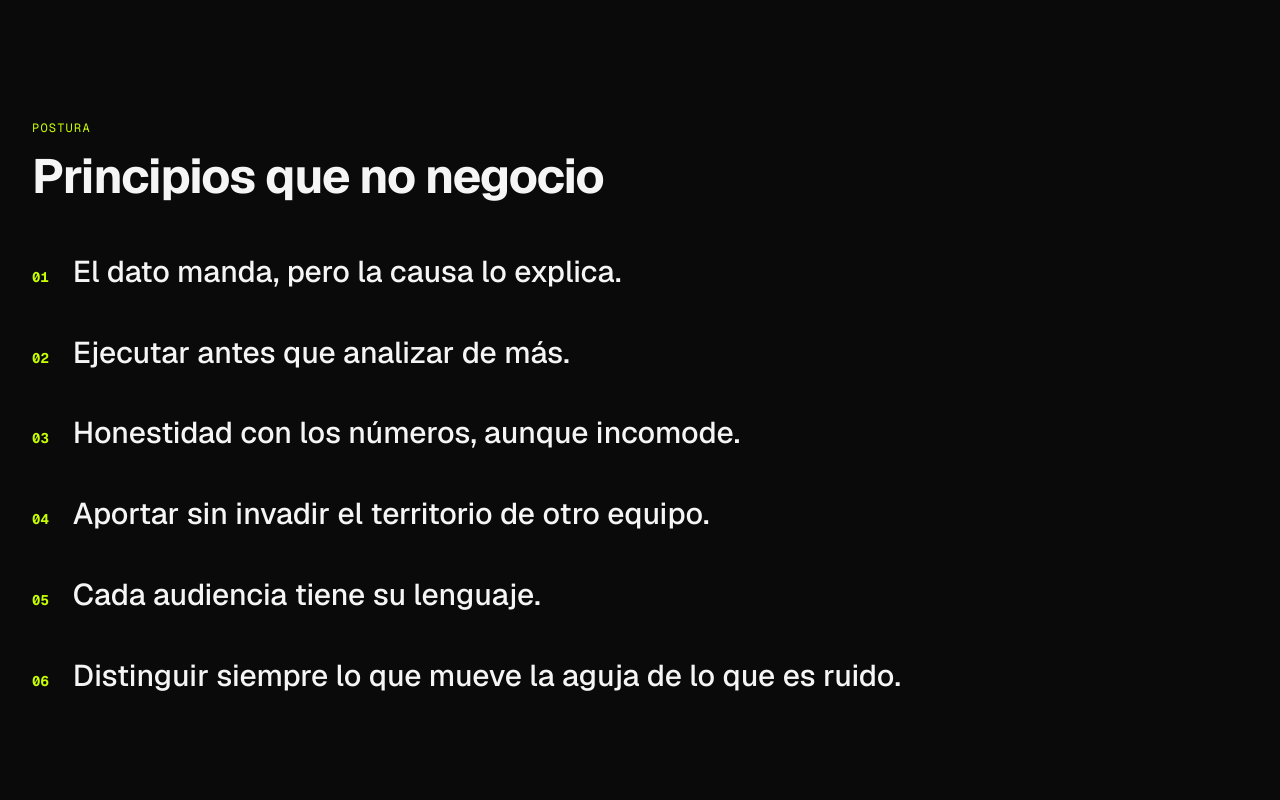
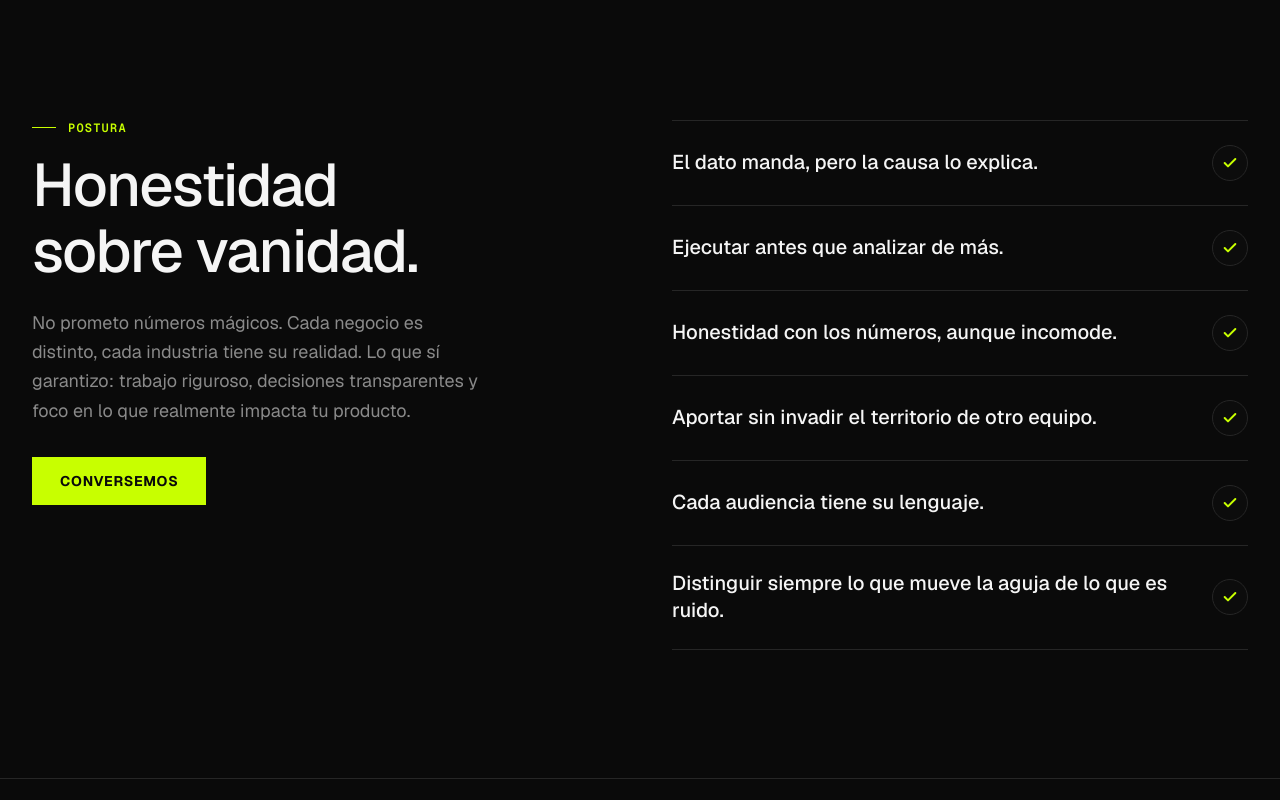
Before and after one commit to leandrodesignux-ux/Leandrobalbian, a Next.js app: page / in a window 1280 px wide. Shown: the part 7520-8320 px from the top of the page. Built offline with nearby package versions, Linux system fonts and the light colour scheme.

Commit message:
redesign: sección Postura a layout dos columnas con checkmarks y CTA

```diff
--- a/src/components/sections/Services.tsx
+++ b/src/components/sections/Services.tsx
@@ -20,7 +20,7 @@ import {
   principles,
   impactMetrics,
 } from "@/data/services";
-import { Plus, Minus, ArrowRight } from "lucide-react";
+import { Plus, Minus, ArrowRight, Check } from "lucide-react";
 
 function MethodologyCard({
   service,
@@ -423,29 +423,55 @@ export function Services() {
       {/* Principles */}
       <section className="border-y border-border py-24 md:py-32">
         <Container>
+          <div className="grid items-start gap-12 lg:grid-cols-2 lg:gap-16">
+            {/* Left column */}
             <motion.div
-            className="mb-12 max-w-3xl"
+              className="lg:sticky lg:top-32"
               initial="hidden"
               whileInView="visible"
               viewport={viewportOnce}
               variants={staggerContainer}
             >
+              <motion.div
+                variants={fadeUp}
+                className="mb-4 flex items-center gap-3"
+              >
+                <span className="h-px w-6 bg-accent" />
+                <span className="font-mono text-xs font-semibold uppercase tracking-widest text-accent">
+                  Postura
+                </span>
+              </motion.div>
+
+              <motion.h3
+                variants={fadeUp}
+                className="text-balance text-4xl font-medium leading-[1.1] tracking-tight text-primary sm:text-5xl md:text-6xl"
+              >
+                Honestidad sobre vanidad.
+              </motion.h3>
+
               <motion.p
                 variants={fadeUp}
-              className="mb-4 font-mono text-xs uppercase tracking-widest text-accent"
+                className="mt-6 max-w-md text-base leading-relaxed text-secondary md:text-lg"
               >
-              Postura
+                No prometo números mágicos. Cada negocio es distinto, cada
+                industria tiene su realidad. Lo que sí garantizo: trabajo riguroso,
+                decisiones transparentes y foco en lo que realmente impacta tu
+                producto.
               </motion.p>
-            <motion.h3
-              variants={fadeUp}
-              className="text-balance text-3xl font-bold tracking-tight text-primary sm:text-4xl md:text-5xl"
+
+              <motion.div variants={fadeUp} className="mt-8">
+                <a
+                  href="/servicios#contacto"
+                  className="inline-flex items-center rounded-none bg-accent px-7 py-3.5 text-sm font-bold uppercase tracking-wider text-bg transition-opacity hover:opacity-90"
                 >
-              Principios que no negocio
-            </motion.h3>
+                  Conversemos
+                </a>
+              </motion.div>
             </motion.div>
 
+            {/* Right column — principles */}
             <motion.div
-            className="flex flex-col gap-6 md:gap-8"
+              className="flex flex-col"
               initial="hidden"
               whileInView="visible"
               viewport={viewportOnce}
@@ -455,17 +481,18 @@ export function Services() {
                 <motion.div
                   key={principle.number}
                   variants={fadeUp}
-                className="flex items-baseline gap-4 sm:gap-6"
+                  className="group flex items-center justify-between gap-6 border-b border-border py-6 first:border-t"
                 >
-                <span className="font-mono text-sm font-bold text-accent">
-                  {principle.number}
+                  <span className="text-base font-medium leading-snug text-primary sm:text-lg md:text-xl">
+                    {principle.text}
                   </span>
-                <p className="text-xl font-medium leading-relaxed text-primary sm:text-2xl md:text-3xl">
-                  {principle.text}
-                </p>
+                  <span className="flex h-9 w-9 shrink-0 items-center justify-center rounded-full border border-border bg-elevated/30 text-accent transition-colors group-hover:border-accent/30 group-hover:bg-accent/10">
+                    <Check className="h-4 w-4" strokeWidth={3} />
+                  </span>
                 </motion.div>
               ))}
             </motion.div>
+          </div>
         </Container>
       </section>
 
```
Lines whose indentation alone changed are shown as unchanged.
